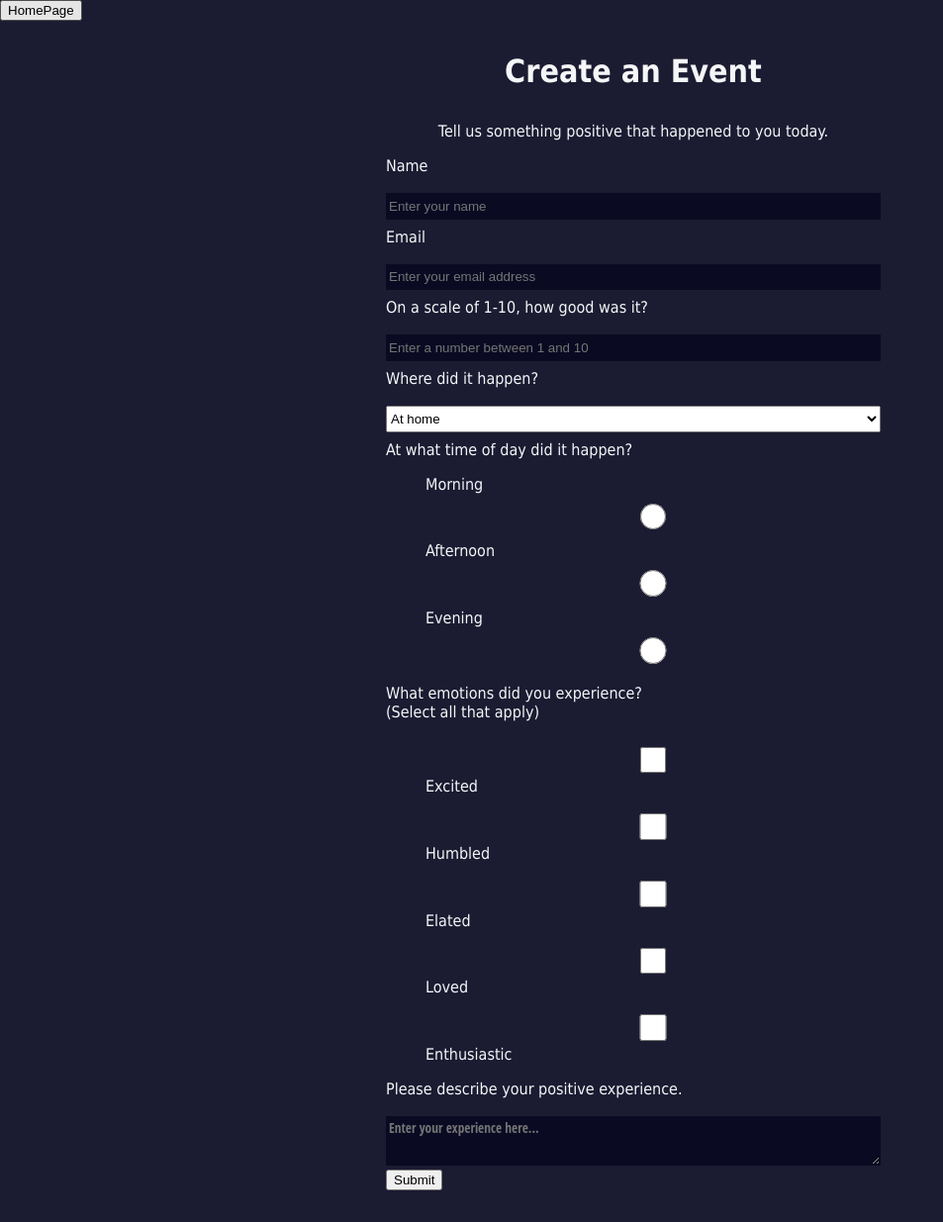
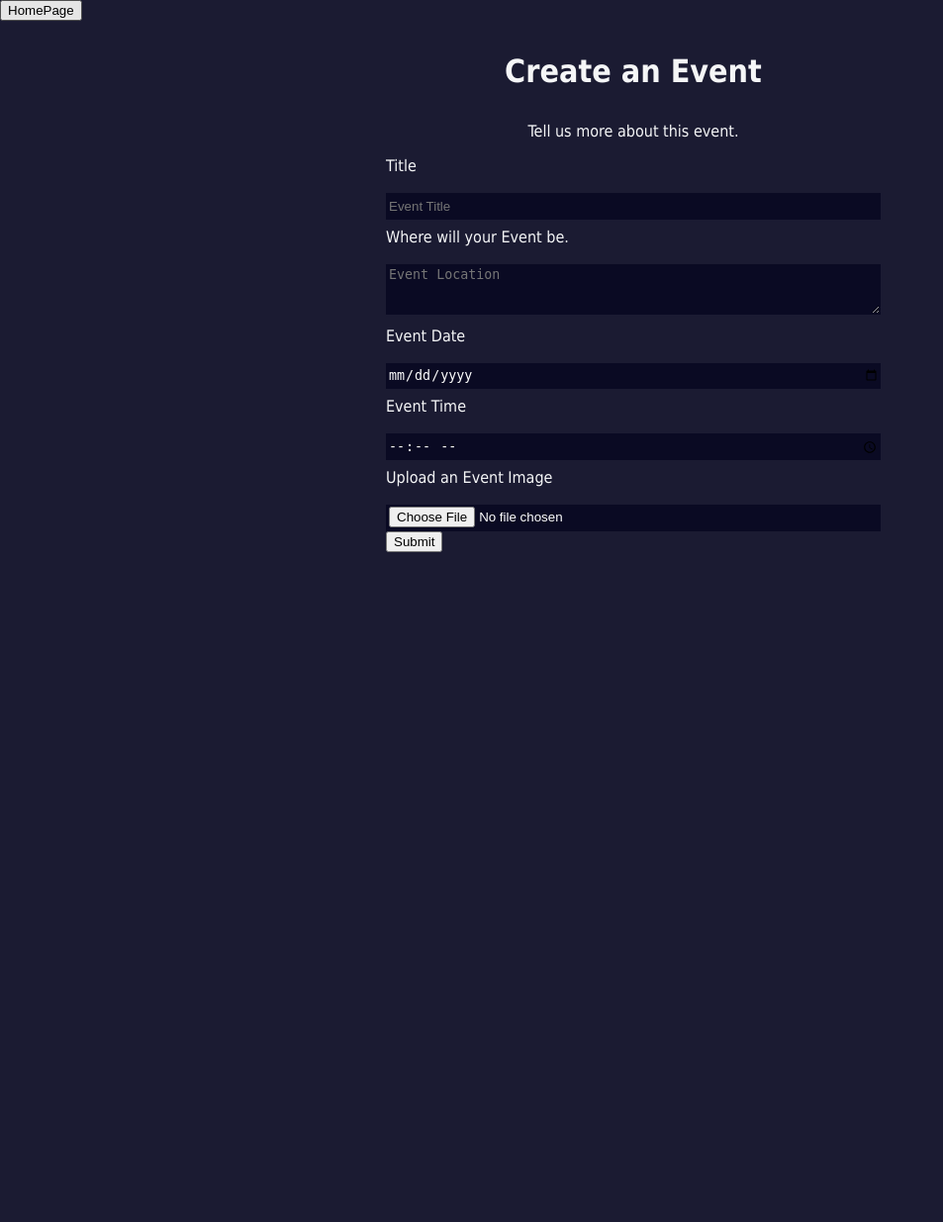
Before and after one commit to canguiano13/roll-call, a Flask app: page /createEvent in a window 1280 px wide. Shown: the whole page at 99% size, without its empty margins (0-953 px from the left). After the commit the page ends 558 px from the top, so only its background shows below. Run offline with Flask 3, Linux system fonts and the light colour scheme.

Commit message:
slideshow and create event update

```diff
--- a/static/styles/styles.css
+++ b/static/styles/styles.css
@@ -1,10 +1,11 @@
+/* Global Styles */
 body {
   width: 100%;
   height: 100vh;
   margin: 0;
   background-color: #1b1b32;
   color: #f5f6f7;
-    font-family: Tahoma;
+  font-family: Tahoma, sans-serif;
   font-size: 16px;
 }
 
--- a/templates/createEvent.html
+++ b/templates/createEvent.html
@@ -5,141 +5,77 @@
   <link href="https://fonts.googleapis.com/css?family=Playfair+Display" rel="stylesheet" type="text/css">
   <link href="https://fonts.googleapis.com/css?family=Open+Sans+Condensed" rel="stylesheet" type="text/css">
   <!-- link the stylesheet here-->
-  <link rel= "stylesheet" type="text/css" href= "{{url_for('static',filename='styles/styles.css')}}">
+  <link rel="stylesheet" type="text/css" href="{{url_for('static', filename='styles/styles.css')}}">
 </header>
 
 <body>
   <button type="button" id="homepage">HomePage</button>
 
-    <script type="text/javascript">
-      document.getElementById("homepage").onclick = function() {
-        window.location.href = "{{ url_for('index') }}";
-      };
-    </script>
+  <script type="text/javascript">
+    document.getElementById("homepage").onclick = function() {
+      window.location.href = "{{ url_for('index') }}";
+    };
+  </script>
+
   <main>
     <h1 id="title">Create an Event</h1>
     <div class="master-div-style">
-      <p id="description">Tell us something positive that happened to you today.</p>
-      <form id="survey-form" action="/do-something">
+      <p id="description">Tell us more about this event.</p>
+      <form id="survey-form" action="/do-something" method="post" enctype="multipart/form-data">
+
+        <!-- Event Title -->
         <div class="form-rows">
           <div class="labels">
-            <label for="name" id="name-label">Name</label>
+            <label for="name" id="name-label">Title</label>
           </div>
           <div class="fields">
-            <input type="text" id="name" class="input-fields" placeholder="Enter your name" required>
+            <input type="text" id="name" class="input-fields" placeholder="Event Title" required>
           </div>
         </div>
+
+        <!-- Event Description -->
         <div class="form-rows">
           <div class="labels">
-            <label for="email" id="email-label">Email</label>
+            <label for="event-details">Where will your Event be.</label>
           </div>
           <div class="fields">
-            <input type="email" id="email" class="input-fields" placeholder="Enter your email address" required>
+            <textarea id="event-details" class="input-fields" name="event-details" cols="1" rows="3" placeholder="Event Location"></textarea>
           </div>
         </div>
+
+        <!-- Event Date -->
         <div class="form-rows">
           <div class="labels">
-            <label for="number" id="number-label">On a scale of 1-10, how good was it?</label>
+            <label for="event-date">Event Date</label>
           </div>
           <div class="fields">
-            <input type="number" id="number" class="input-fields" placeholder="Enter a number between 1 and 10" min="1" max="10">
+            <input type="date" id="event-date" class="input-fields" required>
           </div>
         </div>
+
+        <!-- Event Time -->
         <div class="form-rows">
           <div class="labels">
-            <label for="dropdown" id="dropdown-label">Where did it happen?</label>
+            <label for="event-time">Event Time</label>
           </div>
           <div class="fields">
-            <select name="Location of positive event" id="dropdown" class="dropdown">
-                <option value="home">At home</option>
-                <option value="commute">On my commute</option>
-                <option value="work">At work</option>
-                <option value="outside">On the street</option>
-              <option value="other">Other</option>
-            </select>
+            <input type="time" id="event-time" class="input-fields" required>
           </div>
         </div>
+
+        <!-- Image Upload -->
         <div class="form-rows">
           <div class="labels">
-            <label for="time-of-day">At what time of day did it happen?</label>
+            <label for="event-image">Upload an Event Image</label>
           </div>
           <div class="fields">
-            <ul id="time-of-day" style="list-style: none;">
-              <li class="radio">
-                <label>
-                  Morning
-                  <input name="time-radio" type="radio" value="1" class="user-selection">
-                </label>
-              </li>
-              <li class="radio">
-                <label>
-                  Afternoon
-                  <input name="time-radio" type="radio" value="2" class="user-selection">
-                </label>
-              </li>
-              <li class="radio">
-                <label>
-                  Evening
-                  <input name="time-radio" type="radio" value="3" class="user-selection">
-                </label>
-              </li>
-            </ul>
+            <input type="file" id="event-image" name="event-image" accept="image/*">
           </div>
         </div>
-        <div class="form-rows">
-          <div class="labels">
-            <label for="feelings">
-              What emotions did you experience?
-              <br>
-              (Select all that apply)
-            </label>
-          </div>
-          <div class="fields">
-            <ul id="feelings" style="list-style: none;">
-              <li class="radio">
-                <label>
-                  <input name="feeling-check" value="1" type="checkbox" class="user-selection">
-                  Excited
-                </label>
-              </li>
-              <li class="radio">
-                <label>
-                  <input name="feeling-check" value="2" type="checkbox" class="user-selection">
-                  Humbled
-                </label>
-              </li>
-              <li class="radio">
-                <label>
-                  <input name="feeling-check" value="3" type="checkbox" class="user-selection">
-                  Elated
-                </label>
-              </li>
-              <li class="radio">
-                <label>
-                  <input name="feeling-check" value="4" type="checkbox" class="user-selection">
-                  Loved
-                </label>
-              </li>
-              <li class="radio">
-                <label>
-                  <input name="feeling-check" value="5" type="checkbox" class="user-selection">
-                  Enthusiastic
-                </label>
-              </li>
-            </ul>
-          </div>
-        </div>
-        <div class="form-rows">
-          <div class="labels">
-            <label for="event-details">
-              Please describe your positive experience.
-            </label>
-          </div>
-          <div class="fields">
-            <textarea id="event-details" class="input-fields" style="height: 50px;resize:vertical;font-family: Open Sans Condensed;" name="event-details" cols="1" rows="1" placeholder="Enter your experience here..."></textarea>
-          </div>
-        </div>
+
+        <!-- Submit Button -->
         <button class="button" id="submit" type="submit">Submit</button>
+
       </form>
     </div>
   </main>
```
Also changed, not shown: other parts of static/styles/styles.css (+30 -12 lines), static/js/slideshow.js (+14 -6 lines). Lines whose indentation alone changed are shown as unchanged.
